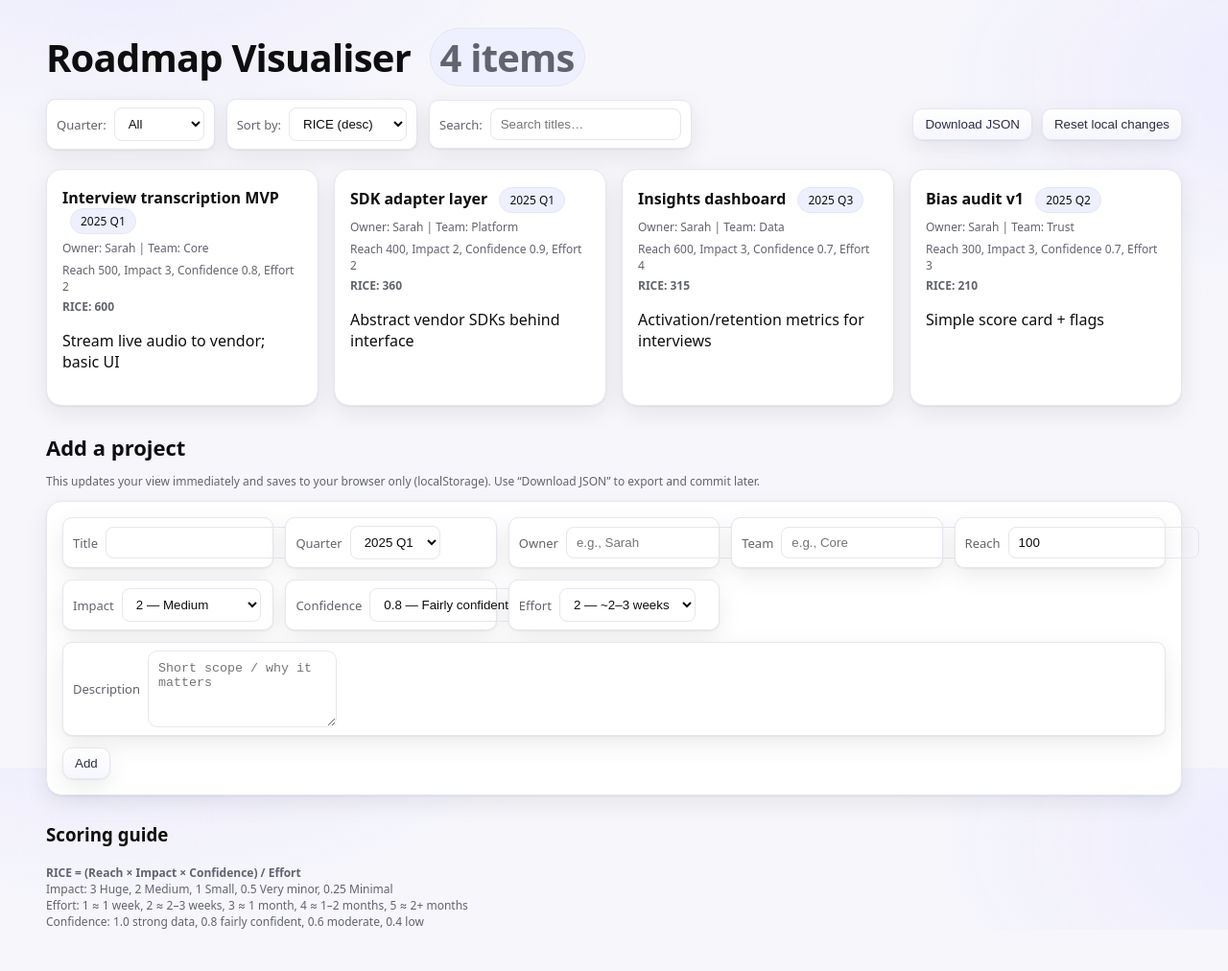
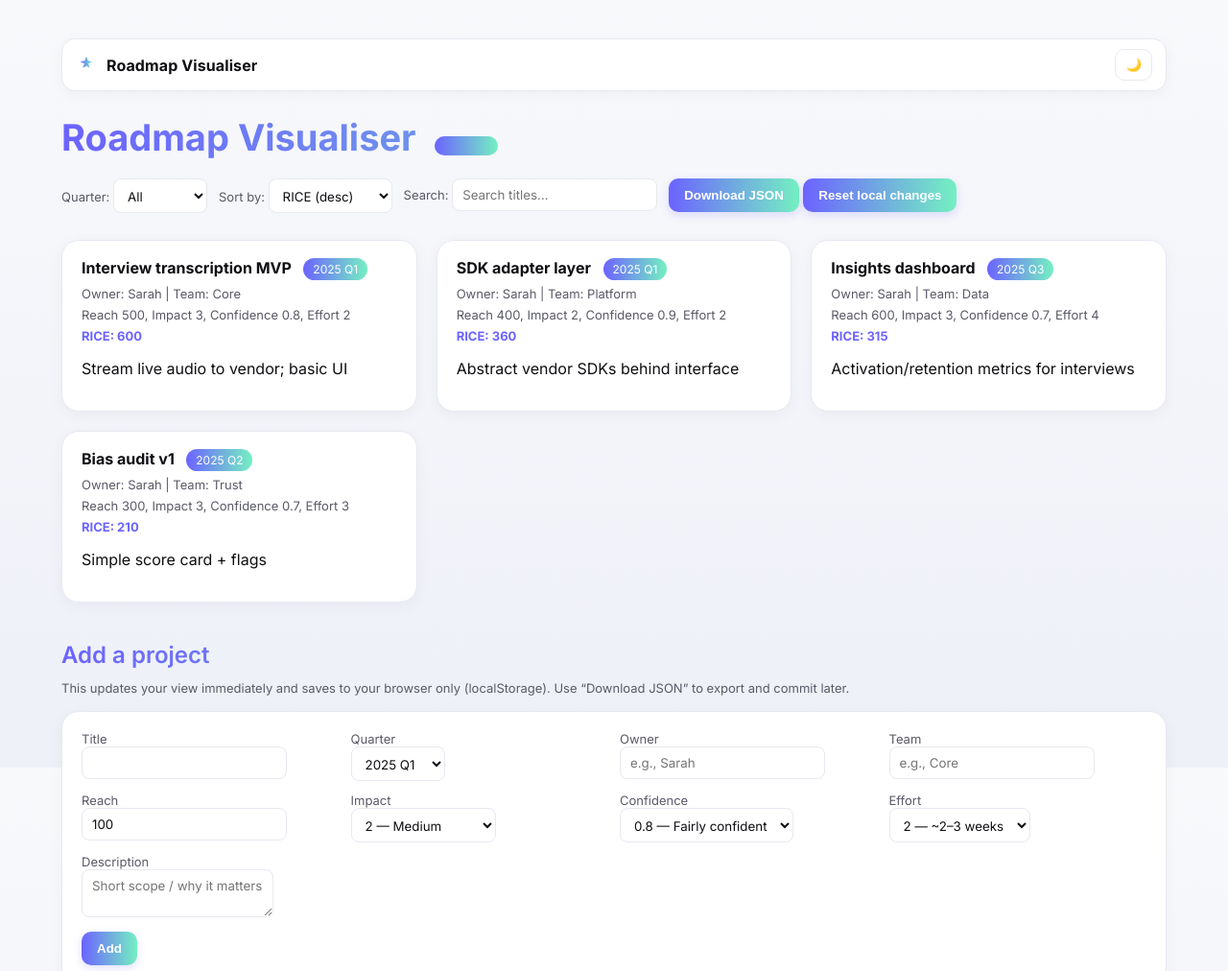
Before and after one commit to sps-github/mini-roadmap-visualiser, a plain HTML site: page docs/index.html in a window 1280 px wide. Shown: the top 1012 px of the page at 96% size. Before the commit the page ends 969 px from the top, so only its background shows below. Drawn offline with Linux system fonts and the light colour scheme.

Commit message:
ui: header + theme toggle + gradient styling

```diff
--- a/docs/index.html
+++ b/docs/index.html
@@ -5,167 +5,238 @@
     <meta name="viewport" content="width=device-width, initial-scale=1" />
     <title>Roadmap Visualiser</title>
     <style>
-      :root{
-  --bg:#f7f7fb;
-  --card:#ffffff;
-  --text:#0e0e10;
-  --muted:#63636f;
-  --border:#e6e6ef;
-  --ring: #6e56cf;          /* accent */
-  --ring-weak:#ebe9fe;
-  --pill:#eef0ff;
-  --shadow: 0 1px 2px rgba(15,15,20,.06), 0 8px 24px rgba(15,15,20,.08);
+      @import url('https://fonts.googleapis.com/css2?family=Inter:wght@400;500;600;700&display=swap');
+
+:root {
+  --bg: #f8f9fb;
+  --card: #ffffff;
+  --text: #0f0f13;
+  --muted: #5a5a67;
+  --border: #e7e9f0;
+  --accent1: #6C63FF;
+  --accent2: #74F0C1;
+  --shadow: 0 4px 16px rgba(0,0,0,0.04);
 }
 
-@media (prefers-color-scheme: dark){
-  :root{
-    --bg:#0b0b10;
-    --card:#121217;
-    --text:#f5f6fa;
-    --muted:#a2a2b3;
-    --border:#20212a;
-    --ring:#9b8cff;
-    --ring-weak:#1b1932;
-    --pill:#1a1b29;
-    --shadow: 0 1px 2px rgba(0,0,0,.35), 0 12px 28px rgba(0,0,0,.45);
+@media (prefers-color-scheme: dark) {
+  :root {
+    --bg: #0b0c10;
+    --card: #14151b;
+    --text: #f3f4f8;
+    --muted: #a3a3b5;
+    --border: #24262e;
+    --accent1: #8b82ff;
+    --accent2: #4de0b5;
+    --shadow: 0 4px 20px rgba(0,0,0,0.5);
   }
 }
 
-*{box-sizing:border-box}
-html,body{height:100%}
-body{
-  font-family: ui-sans-serif, system-ui, -apple-system, Segoe UI, Roboto, "Helvetica Neue", Arial, "Noto Sans", "Apple Color Emoji", "Segoe UI Emoji";
+* { box-sizing: border-box; }
+html, body { height: 100%; }
+
+body {
+  font-family: 'Inter', system-ui, sans-serif;
   color: var(--text);
-  background:
-    radial-gradient(1200px 600px at 10% -10%, var(--ring-weak), transparent 40%),
-    radial-gradient(1200px 600px at 110% 10%, var(--ring-weak), transparent 40%),
-    var(--bg);
+  background: var(--bg);
   margin: 0;
-  padding: 32px clamp(16px, 4vw, 48px);
+  padding: 40px clamp(16px, 5vw, 64px);
+  background: linear-gradient(180deg, #f8f9fb 0%, #eef0f8 100%);
 }
 
-h1{
-  margin: 0 0 8px;
-  font-weight: 800;
-  letter-spacing: -.02em;
-  font-size: clamp(28px, 4vw, 40px);
-}
-#count{
-  margin-left: 10px;
-  background: var(--pill);
-  color: var(--muted);
-  border: 1px solid var(--border);
-  padding: 2px 10px;
-  border-radius: 999px;
+@media (prefers-color-scheme: dark) {
+  body {
+    background: linear-gradient(180deg, #0b0c10 0%, #161821 100%);
+  }
 }
 
-.controls{
-  margin: 16px 0 20px;
-  display: flex;
-  gap: 12px;
-  flex-wrap: wrap;
-  align-items: center;
+h1 {
+  font-weight: 700;
+  font-size: clamp(28px, 3vw, 38px);
+  background: linear-gradient(90deg, var(--accent1), var(--accent2));
+  -webkit-background-clip: text;
+  -webkit-text-fill-color: transparent;
+  margin-bottom: 12px;
 }
 
-label{
+#count {
+  background: linear-gradient(90deg, var(--accent1), var(--accent2));
+  color: white;
+  border-radius: 999px;
+  padding: 2px 10px;
+  font-size: 13px;
+  margin-left: 10px;
+}
+
+.controls {
+  margin: 20px 0 28px;
+  display: flex;
+  flex-wrap: wrap;
+  gap: 12px;
+}
+
+label {
   font-size: 13px;
   color: var(--muted);
-  display: inline-flex;
-  gap: 8px;
-  align-items: center;
-  background: var(--card);
-  padding: 8px 10px;
-  border: 1px solid var(--border);
-  border-radius: 10px;
-  box-shadow: var(--shadow);
 }
 
-input, select{
+input, select, textarea {
   border: 1px solid var(--border);
-  background: transparent;
+  border-radius: 8px;
+  padding: 8px 10px;
+  font-family: inherit;
+  background: var(--card);
   color: var(--text);
-  padding: 8px 10px;
-  border-radius: 8px;
   outline: none;
+  transition: border 0.2s ease, box-shadow 0.2s ease;
 }
 
-input:focus, select:focus, textarea:focus{
-  box-shadow: 0 0 0 3px var(--ring-weak);
-  border-color: var(--ring);
+input:focus, select:focus, textarea:focus {
+  border-color: var(--accent1);
+  box-shadow: 0 0 0 3px rgba(108, 99, 255, 0.2);
 }
 
-.toolbar{ display:flex; gap:10px; margin-left:auto }
+.btn {
+  border: none;
+  background: linear-gradient(90deg, var(--accent1), var(--accent2));
+  color: white;
+  font-weight: 600;
+  border-radius: 10px;
+  padding: 10px 16px;
+  cursor: pointer;
+  box-shadow: 0 3px 10px rgba(108, 99, 255, 0.2);
+  transition: transform 0.15s ease, box-shadow 0.15s ease;
+}
+.btn:hover {
+  transform: translateY(-1px);
+  box-shadow: 0 6px 16px rgba(108, 99, 255, 0.3);
+}
+.btn:active { transform: translateY(0); }
 
-.btn{
-  border: 1px solid var(--border);
-  background: linear-gradient(180deg,#fff, #f6f6ff);
-  color: #2d2d44;
-  padding: 8px 12px;
-  border-radius: 10px;
-  cursor: pointer;
-  box-shadow: var(--shadow);
-}
-.btn:hover{ transform: translateY(-1px); }
-.btn:active{ transform: translateY(0); }
-@media (prefers-color-scheme: dark){
-  .btn{ background: linear-gradient(180deg,#1a1a24,#14141b); color: var(--text);}
+.grid {
+  display: grid;
+  grid-template-columns: repeat(auto-fit, minmax(280px, 1fr));
+  gap: 20px;
 }
 
-.grid{
-  display: grid;
-  grid-template-columns: repeat(auto-fit, minmax(280px, 1fr));
-  gap: 16px;
+.card {
+  background: var(--card);
+  border: 1px solid var(--border);
+  border-radius: 18px;
+  box-shadow: var(--shadow);
+  padding: 18px 20px;
+  transition: transform 0.15s ease, box-shadow 0.15s ease;
+}
+.card:hover {
+  transform: translateY(-2px);
+  box-shadow: 0 6px 20px rgba(0,0,0,0.08);
 }
 
-.card{
-  background: var(--card);
-  border: 1px solid var(--border);
-  border-radius: 16px;
-  padding: 18px 16px;
-  box-shadow: var(--shadow);
-  transition: transform .12s ease, box-shadow .12s ease;
-}
-.card:hover{ transform: translateY(-2px); }
-
-.pill{
-  display:inline-block;
+.pill {
+  display: inline-block;
+  background: linear-gradient(90deg, var(--accent1), var(--accent2));
+  color: white;
+  border-radius: 999px;
   padding: 4px 10px;
-  border-radius:999px;
-  background: var(--pill);
-  border: 1px solid var(--border);
-  font-size:12px;
+  font-size: 12px;
   margin-left: 8px;
 }
 
-.meta{ font-size: 12px; color: var(--muted); margin-top: 6px;}
-.score{ font-weight: 800; margin-top: 4px; }
+.meta {
+  font-size: 13px;
+  color: var(--muted);
+  margin-top: 6px;
+}
 
-.section{ margin-top: 28px; }
-h2{ margin: 0 0 12px; font-size: clamp(18px, 2.6vw, 22px); }
+.score {
+  font-weight: 700;
+  color: var(--accent1);
+}
 
-.form{
+.section {
+  margin-top: 40px;
+}
+
+h2 {
+  font-weight: 600;
+  margin-bottom: 12px;
+  background: linear-gradient(90deg, var(--accent1), var(--accent2));
+  -webkit-background-clip: text;
+  -webkit-text-fill-color: transparent;
+}
+
+.form {
   background: var(--card);
   border: 1px solid var(--border);
-  border-radius: 16px;
-  padding: 16px;
+  border-radius: 18px;
+  padding: 20px;
   display: grid;
   gap: 12px;
   grid-template-columns: repeat(auto-fit, minmax(220px, 1fr));
   box-shadow: var(--shadow);
 }
-.form textarea{
-  min-height: 80px; resize: vertical;
+
+.help {
+  font-size: 13px;
+  color: var(--muted);
+  margin: 8px 0 16px;
+}
+/* --- top bar --- */
+.topbar{
+  display:flex; align-items:center; justify-content:space-between;
+  margin-bottom: 18px; padding: 10px 14px;
+  background: var(--card); border:1px solid var(--border); border-radius:14px;
+  box-shadow: var(--shadow);
+}
+.brand{ display:flex; gap:10px; align-items:center; font-weight:700; }
+.brand span{ font-size: 16px; letter-spacing: .1px; }
+
+/* ghost button for header toggle */
+.btn-ghost{
+  background: transparent; color: var(--text);
   border:1px solid var(--border);
-  border-radius:10px;
-  padding: 10px;
-  background: transparent; color: var(--text);
+  padding:8px 10px; border-radius:10px;
+  box-shadow:none;
 }
+.btn-ghost:hover{ box-shadow: 0 3px 10px rgba(0,0,0,.06); transform: translateY(0); }
 
-.help{ font-size: 12px; color: var(--muted); margin: 6px 0 12px; }
+/* tiny a11y helper */
+.sr-only{ position:absolute; width:1px; height:1px; padding:0; margin:-1px; overflow:hidden; clip:rect(0,0,0,0); white-space:nowrap; border:0; }
+
+/* --- manual theme overrides (Light/Dark) --- */
+/* Default uses your existing variables. These let the toggle force a theme. */
+html[data-theme="light"]{
+  --bg: #f8f9fb; --card:#ffffff; --text:#0f0f13; --muted:#5a5a67; --border:#e7e9f0;
+  --accent1:#6C63FF; --accent2:#74F0C1; --shadow:0 4px 16px rgba(0,0,0,.04);
+}
+html[data-theme="dark"]{
+  --bg:#0b0c10; --card:#14151b; --text:#f3f4f8; --muted:#a3a3b5; --border:#24262e;
+  --accent1:#8b82ff; --accent2:#4de0b5; --shadow:0 4px 20px rgba(0,0,0,.5);
+  background: linear-gradient(180deg, #0b0c10 0%, #161821 100%);
+}
 
     </style>
   </head>
   <body>
+<header class="topbar">
+  <div class="brand">
+    <!-- Spark logo -->
+    <svg width="22" height="22" viewBox="0 0 24 24" aria-hidden="true">
+      <defs>
+        <linearGradient id="g" x1="0" x2="1">
+          <stop offset="0" stop-color="var(--accent1)"/>
+          <stop offset="1" stop-color="var(--accent2)"/>
+        </linearGradient>
+      </defs>
+      <path fill="url(#g)" d="M12 2l1.9 4.8L19 8l-4.7 2 1.7 5.1L12 12.8 8 15.1 9.7 10 5 8l5.1-1.2L12 2z"/>
+    </svg>
+    <span>Roadmap Visualiser</span>
+  </div>
+
+  <button id="themeToggle" class="btn btn-ghost" type="button" title="Toggle dark / light">
+    <span id="themeIcon" aria-hidden="true">🌙</span>
+    <span id="themeLabel" class="sr-only">Dark</span>
+  </button>
+</header>
     <h1>Roadmap Visualiser <span class="count-pill" id="count"></span></h1>
 
     <div class="controls">
@@ -346,6 +417,39 @@ h2{ margin: 0 0 12px; font-size: clamp(18px, 2.6vw, 22px); }
       function num(id){ return parseFloat(val(id) || '0'); }
 
       load();
+// ---- Theme toggle (persisted in localStorage) ----
+const THEME_KEY = "rv_theme";
+const rootEl = document.documentElement;
+const btnToggle = document.getElementById("themeToggle");
+const icon = document.getElementById("themeIcon");
+const label = document.getElementById("themeLabel");
+
+function applySavedTheme(){
+  const saved = localStorage.getItem(THEME_KEY); // "light" | "dark" | null
+  if(saved === "light" || saved === "dark"){
+    rootEl.setAttribute("data-theme", saved);
+  } else {
+    rootEl.removeAttribute("data-theme"); // follow system
+  }
+  updateToggleVisuals();
+}
+function toggleTheme(){
+  const forced = rootEl.getAttribute("data-theme");
+  const next = forced === "dark" ? "light" : "dark";
+  rootEl.setAttribute("data-theme", next);
+  localStorage.setItem(THEME_KEY, next);
+  updateToggleVisuals();
+}
+function updateToggleVisuals(){
+  const isDarkForced = rootEl.getAttribute("data-theme") === "dark";
+  const isDarkAuto = !rootEl.getAttribute("data-theme") && window.matchMedia("(prefers-color-scheme: dark)").matches;
+  const isDark = isDarkForced || isDarkAuto;
+  icon.textContent = isDark ? "☀️" : "🌙";
+  label.textContent = isDark ? "Light" : "Dark";
+}
+btnToggle.addEventListener("click", toggleTheme);
+applySavedTheme();
+
     </script>
   </body>
 </html>
```
